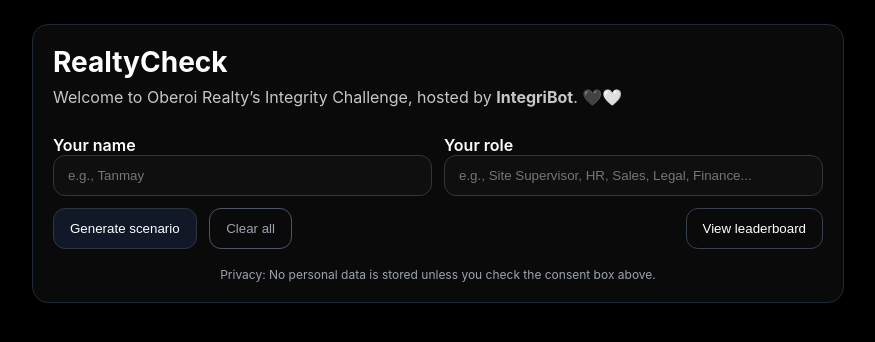
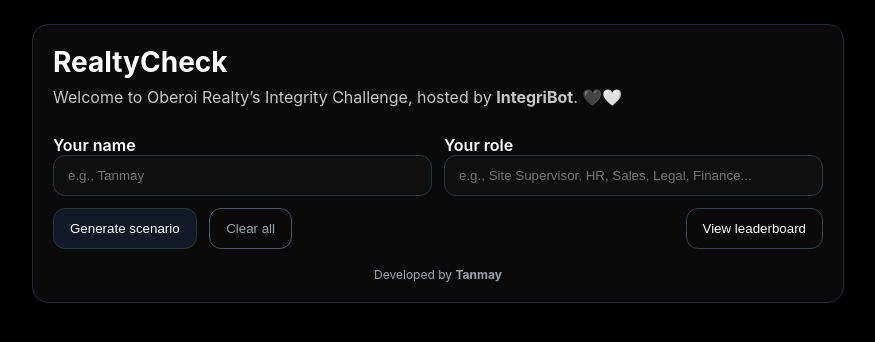
Before and after one commit to meowmustang/realtycheck-ai, a Flask app: page / in a window 1280 px wide. Shown: the top 342 px of the page, without its empty margins (202-1077 px from the left). Run offline with Flask 3, Linux system fonts and the light colour scheme.

Commit message:
Update footer text to include developer credit

```diff
--- a/templates/index.html
+++ b/templates/index.html
@@ -82,7 +82,7 @@
 </div>
 
 <div class="footer">
-  Privacy: No personal data is stored unless you check the consent box above.
+  Developed by <strong>Tanmay</strong>
 </div>
 
       </div>
```
